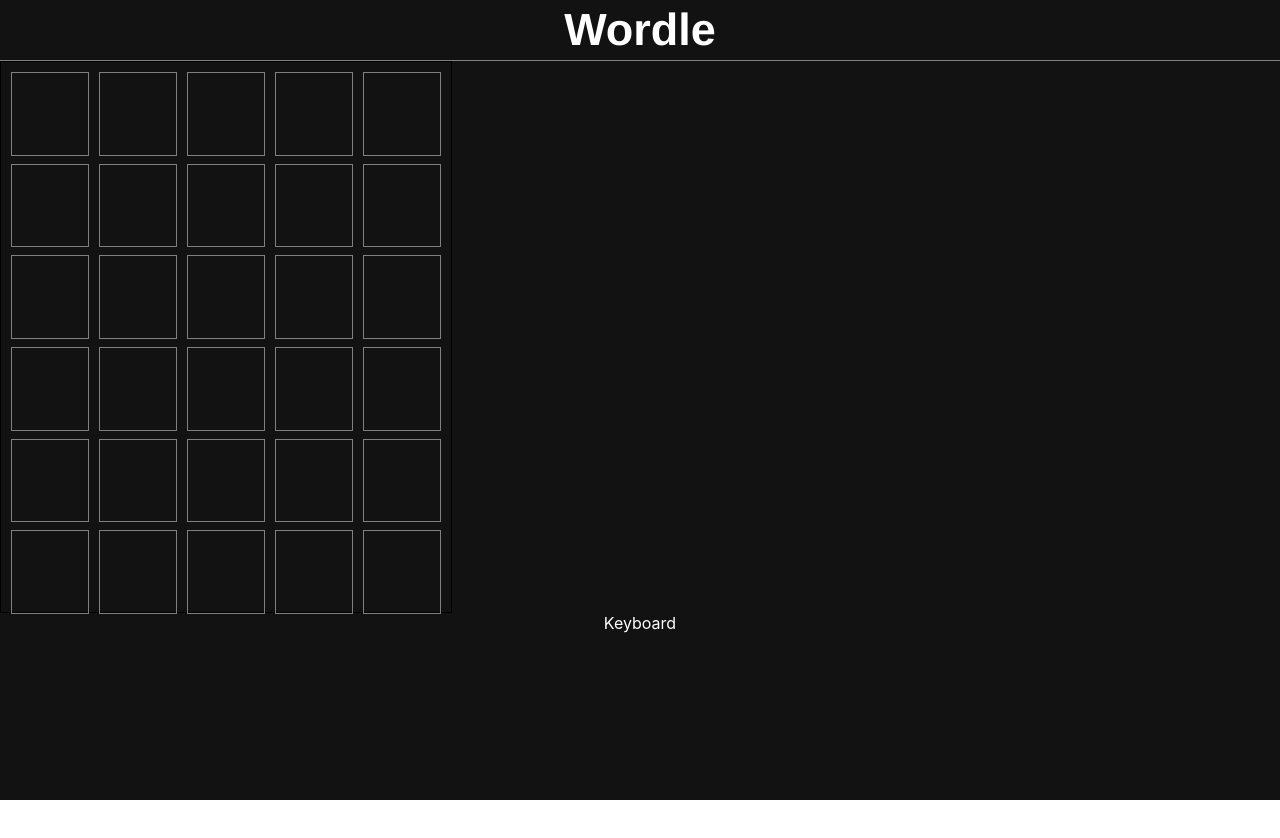
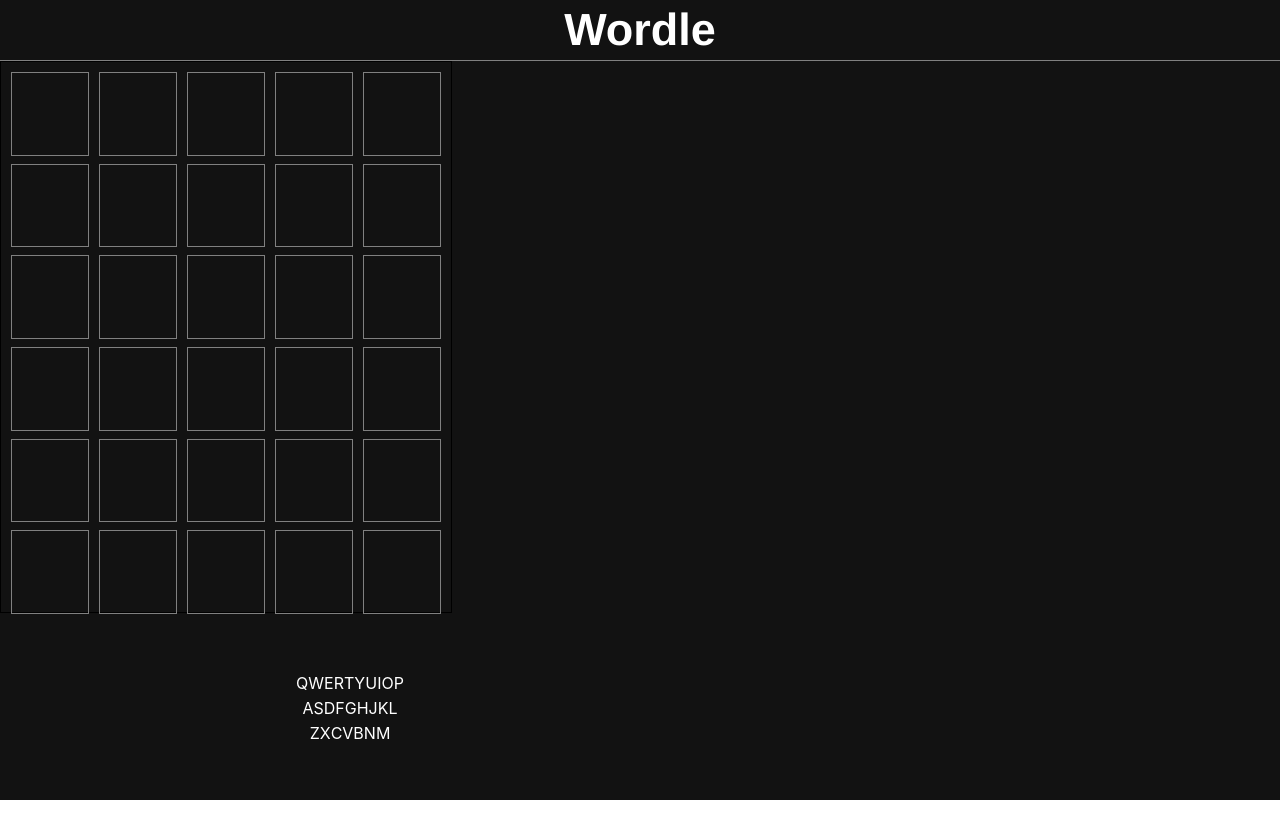
Before and after one commit to jerrvonewing/wordle, a React (Create React App) app: page / in a window 1280 px wide. Shown: the top 838 px of the page. Before the commit the page ends 800 px from the top, so only its background shows below. Built offline with nearby package versions, Linux system fonts and the light colour scheme; the HTML template or start-up script is replaced by a standard one.

Commit message:
Added placholder for keyboard keys.

```diff
--- a/src/components/Keyboard.js
+++ b/src/components/Keyboard.js
@@ -1,8 +1,28 @@
 import React from 'react'
 
 function Keyboard() {
+  const line1 = ["Q","W","E","R","T","Y","U","I","O","P"]
+  const line2 = ["A","S","D","F","G","H","J","K","L"]
+  const line3 = ["Z","X","C","V","B","N","M"]
+
   return (
-    <div>Keyboard</div>
+    <div class="keyboard">
+      <div class="line1">
+        {line1.map((key) => {
+          return <div>{key}</div>;
+        })}
+      </div>
+      <div class="line2">
+      {line2.map((key) => {
+          return <div>{key}</div>;
+        })}
+      </div>
+      <div class="line3">
+      {line3.map((key) => {
+          return <div>{key}</div>;
+        })}
+      </div>
+    </div>
   )
 }
 
```
